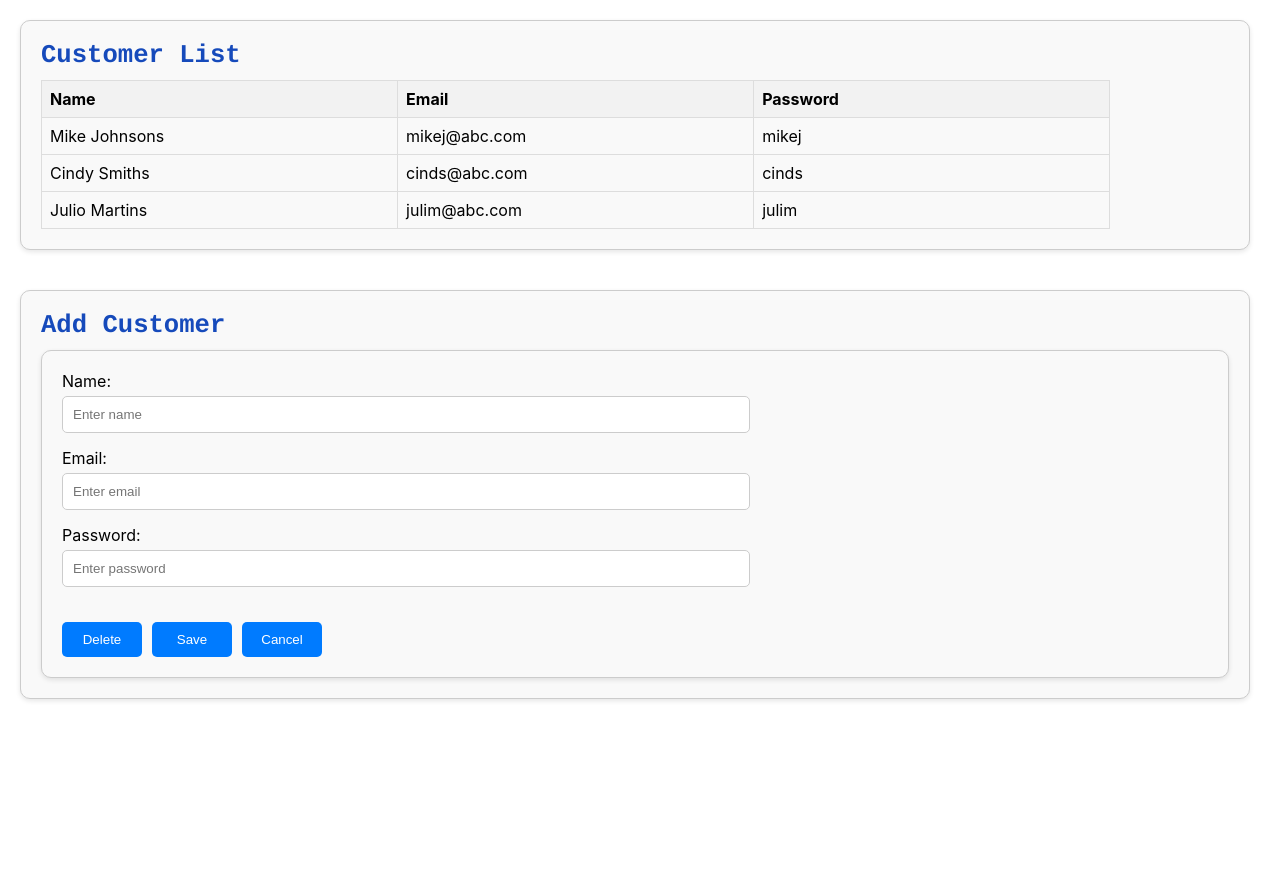
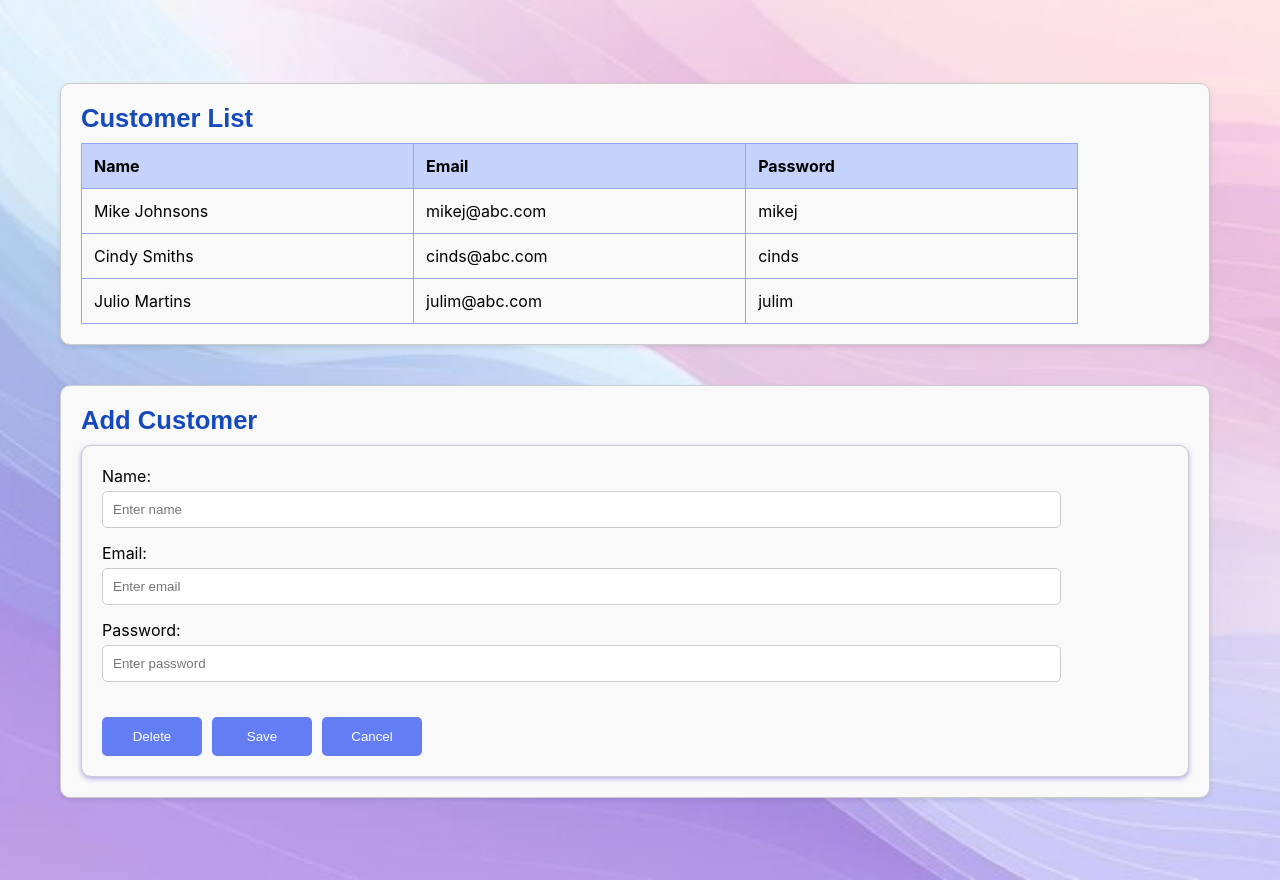
Before and after one commit to bnguerrero/Phase1_ReactProject, a React (Create React App) app in the folder front-end-app/: page / in a window 1280 px wide. Before the commit the page ends 800 px from the top, so only its background shows below. Built offline with nearby package versions, Linux system fonts and the light colour scheme.

Commit message:
added background

```diff
--- a/front-end-app/src/App.css
+++ b/front-end-app/src/App.css
@@ -1,3 +1,16 @@
+/* Parent container for background */
+.app-background {
+  background-image: url('/public/background3.jpg'); /* Path to your flower background image */
+  background-size: cover; /* Make sure the background covers the entire area */
+  background-position: center;
+  min-height: 100vh; /* Full viewport height */
+  display: flex;
+  justify-content: center;
+  align-items: center;
+  padding: 40px; /* Padding to create some space between the boxes and the edges */
+}
+
+
 .card-container {
   display: flex;
   flex-direction: column;
@@ -28,7 +41,7 @@
   padding-top: 0;
   margin-bottom: 10px;
   color: rgb(22, 74, 187);
-  font-family: courier;
+  font-family: 'Poppins', sans-serif;
   font-size: 160%;
 }
 
@@ -41,13 +54,13 @@ table {
 
 table th,
 table td {
-  border: 1px solid #ddd;
-  padding: 8px;
+  border: 1px solid #93a5f7;
+  padding: 12px;
   text-align: left;
 }
 
 table th {
-  background-color: #f2f2f2;
+  background-color: #c5d2fa;
 }
 
 form {
@@ -58,7 +71,7 @@ form {
   border: 1px solid #ccc;
   border-radius: 10px;
   background-color: #f9f9f9;
-  box-shadow: 0 2px 5px rgba(0, 0, 0, 0.1);
+  box-shadow: 0 2px 5px rgba(160, 148, 231, 0.753);
   gap: 15px;
 }
 
@@ -75,17 +88,17 @@ input {
   padding: 10px;
   border: 1px solid #ccc;
   border-radius: 5px;
-  width: 60%;
+  width: 90%;
   box-sizing: border-box;
 }
 
 button {
-  padding: 10px;
+  padding: 12px;
   border: none;
-  background-color: #007bff;
+  background-color: #637df5;
   color: white;
   border-radius: 5px;
-  width: 80px;
+  width: 100px;
 }
 
 .buttons-container {
--- a/front-end-app/src/App.js
+++ b/front-end-app/src/App.js
@@ -14,7 +14,6 @@ function App() {
     password: ''
   }
 
-  //FORM OBJECT
   const [customerData, setCustomerData] = useState(blankCustomer);
 
   const getCustomers = function () {
@@ -55,7 +54,7 @@ function App() {
   /*these functions will display messages on the console depending
   if the button selected is  Delete, Save, or Cancel */
   const onDeleteClick = () => {
-    if (customerData != null) {
+    if (customerData.id !== -1) {
       memDB.deleteById(customerData.id);
       setCustomerData(blankCustomer);
       setCustomers(memDB.getAll());
@@ -85,7 +84,8 @@ function App() {
 
 
   return (
-    <div className='card-container'>
+    <div className='app-background'>
+      <div className='card-container'>
       <CustomerList
         data={customers}
         selectedCustomer={customerData}
@@ -100,8 +100,7 @@ function App() {
         onCancelClick={onCancelClick}
         mode={mode}
       />
-
-
+    </div>
     </div>
   );
 }
```
Also changed, not shown: front-end-app/public/background3.jpg (added).
